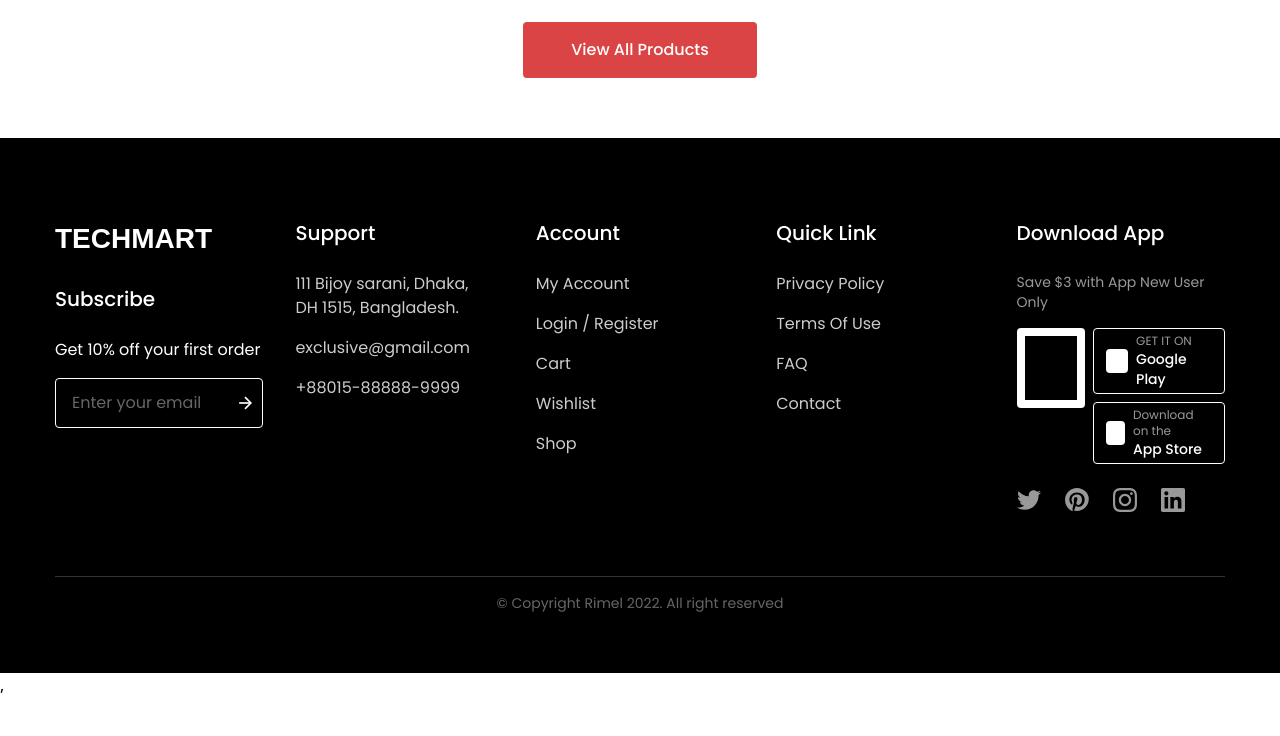
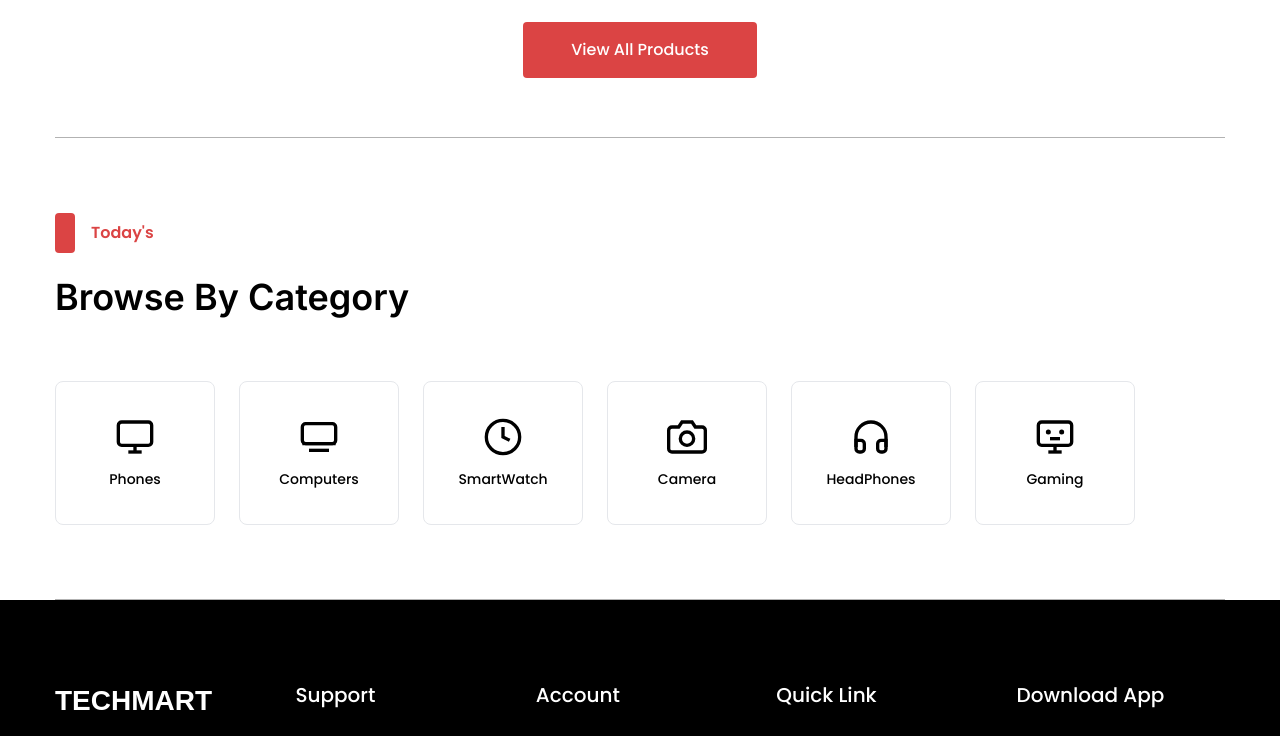
Before and after one commit to meheraj786/techmart-ecom, a React (Vite) app: page / in a window 1280 px wide. Shown: the part 1213-1949 px from the top of the page. Before the commit the page ends 1910 px from the top, so only its background shows below. Built offline with nearby package versions, Linux system fonts and the light colour scheme; a web font is replaced by a local one.

Commit message:
category done

```diff
--- a/src/App.jsx
+++ b/src/App.jsx
@@ -2,6 +2,7 @@
 import './App.css'
 import Banner from './components/banner/Banner'
 import FlashSale from './components/FlashSale/FlashSale'
+import Categories from './components/categories/Categories'
 
 function App() {
 
@@ -9,6 +10,7 @@
     <>
     <Banner/>
     <FlashSale/>
+    <Categories/>
     </>
   )
 }
--- a/src/components/FlashSale/FlashSale.jsx
+++ b/src/components/FlashSale/FlashSale.jsx
@@ -9,7 +9,7 @@
 
 const FlashSale = () => {
   return (
-    <div className='font-body pb-[60px]'>
+    <div className='font-body relative pb-[60px]'>
       <Container>
         <div className='text-primary  flex items-center justify-start '>
         <div className='w-5 h-10 rounded-sm bg-primary mr-4'></div>
@@ -30,7 +30,7 @@
         <Button>View All Products</Button>
 
         </div>
-
+<div className='w-[1170px] h-[1px] mx-auto absolute bottom-0 bg-black/30'></div>
 
       </Container>
     </div>
--- /dev/null
+++ b/src/components/categories/Categories.jsx
@@ -0,0 +1,171 @@
+import React from "react";
+import Flex from "../../layouts/Flex";
+import Container from "../../layouts/Container";
+import { Link } from "react-router";
+
+const Categories = () => {
+  const categories = [
+    {
+      icon: (
+        <svg
+          className="w-10 h-10"
+          fill="none"
+          stroke="currentColor"
+          viewBox="0 0 24 24"
+        >
+          <rect
+            x="2"
+            y="3"
+            width="20"
+            height="14"
+            rx="2"
+            ry="2"
+            strokeWidth={2}
+          />
+          <line x1="8" y1="21" x2="16" y2="21" strokeWidth={2} />
+          <line x1="12" y1="17" x2="12" y2="21" strokeWidth={2} />
+        </svg>
+      ),
+      name: "Phones",
+      link:""
+    },
+    {
+      icon: (
+        <svg
+          className="w-10 h-10"
+          fill="none"
+          stroke="currentColor"
+          viewBox="0 0 24 24"
+        >
+          <rect
+            x="2"
+            y="4"
+            width="20"
+            height="12"
+            rx="2"
+            ry="2"
+            strokeWidth={2}
+          />
+          <path d="M2 16h20" strokeWidth={2} />
+          <path d="M6 20h12" strokeWidth={2} />
+        </svg>
+      ),
+      name: "Computers",
+      link:""
+    },
+    {
+      icon: (
+        <svg
+          className="w-10 h-10"
+          fill="none"
+          stroke="currentColor"
+          viewBox="0 0 24 24"
+        >
+          <circle cx="12" cy="12" r="10" strokeWidth={2} />
+          <polyline points="12,6 12,12 16,14" strokeWidth={2} />
+        </svg>
+      ),
+      name: "SmartWatch",
+      link:""
+    },
+    {
+      icon: (
+        <svg
+          className="w-10 h-10"
+          fill="none"
+          stroke="currentColor"
+          viewBox="0 0 24 24"
+        >
+          <path
+            d="M23 19a2 2 0 0 1-2 2H3a2 2 0 0 1-2-2V8a2 2 0 0 1 2-2h4l2-3h6l2 3h4a2 2 0 0 1 2 2z"
+            strokeWidth={2}
+          />
+          <circle cx="12" cy="13" r="4" strokeWidth={2} />
+        </svg>
+      ),
+      name: "Camera",
+    link:""
+    },
+    {
+      icon: (
+        <svg
+          className="w-10 h-10"
+          fill="none"
+          stroke="currentColor"
+          viewBox="0 0 24 24"
+        >
+          <path d="M3 18v-6a9 9 0 0 1 18 0v6" strokeWidth={2} />
+          <path
+            d="M21 19a2 2 0 0 1-2 2h-1a2 2 0 0 1-2-2v-3a2 2 0 0 1 2-2h3zM3 19a2 2 0 0 0 2 2h1a2 2 0 0 0 2-2v-3a2 2 0 0 0-2-2H3z"
+            strokeWidth={2}
+          />
+        </svg>
+      ),
+      name: "HeadPhones",
+      link:""
+    },
+    {
+      icon: (
+        <svg
+          className="w-10 h-10"
+          fill="none"
+          stroke="currentColor"
+          viewBox="0 0 24 24"
+        >
+          <rect
+            x="2"
+            y="3"
+            width="20"
+            height="14"
+            rx="2"
+            ry="2"
+            strokeWidth={2}
+          />
+          <line x1="8" y1="21" x2="16" y2="21" strokeWidth={2} />
+          <line x1="12" y1="17" x2="12" y2="21" strokeWidth={2} />
+          <circle cx="8" cy="9" r="1" fill="currentColor" />
+          <circle cx="16" cy="9" r="1" fill="currentColor" />
+          <path d="M9 13h6" strokeWidth={2} />
+        </svg>
+      ),
+      name: "Gaming",
+      link:""
+    },
+  ];
+  return (
+    <div className="font-body relative py-[75px]">
+      <Container>
+        <div className="text-primary mb-5 flex items-center justify-start ">
+          <div className="w-5 h-10 rounded-sm bg-primary mr-4"></div>
+          <span className="font-semibold">Today's</span>
+        </div>
+        <Flex>
+          <h3>Browse By Category</h3>
+        </Flex>
+        <div className="flex mt-[60px] flex-wrap gap-6 ">
+          {categories.map((category, index) => (
+            <Link key={index} to={category.link}>
+            <div
+              className={`
+            w-40 h-36 border border-gray-200 rounded-lg
+            flex flex-col items-center justify-center space-y-3
+            transition-all duration-300 cursor-pointer hover:bg-red-500 hover:text-white hover:border-red-500
+          `}
+            >
+              <div className="flex items-center justify-center">
+                {category.icon}
+              </div>
+              <div className="text-sm font-medium text-center">
+                {category.name}
+              </div>
+            </div>
+            </Link>
+          ))}
+        </div>
+        <div className='w-[1170px] h-[1px] mx-auto absolute bottom-0 bg-black/30'></div>
+      </Container>
+    </div>
+  );
+};
+
+export default Categories;
```
